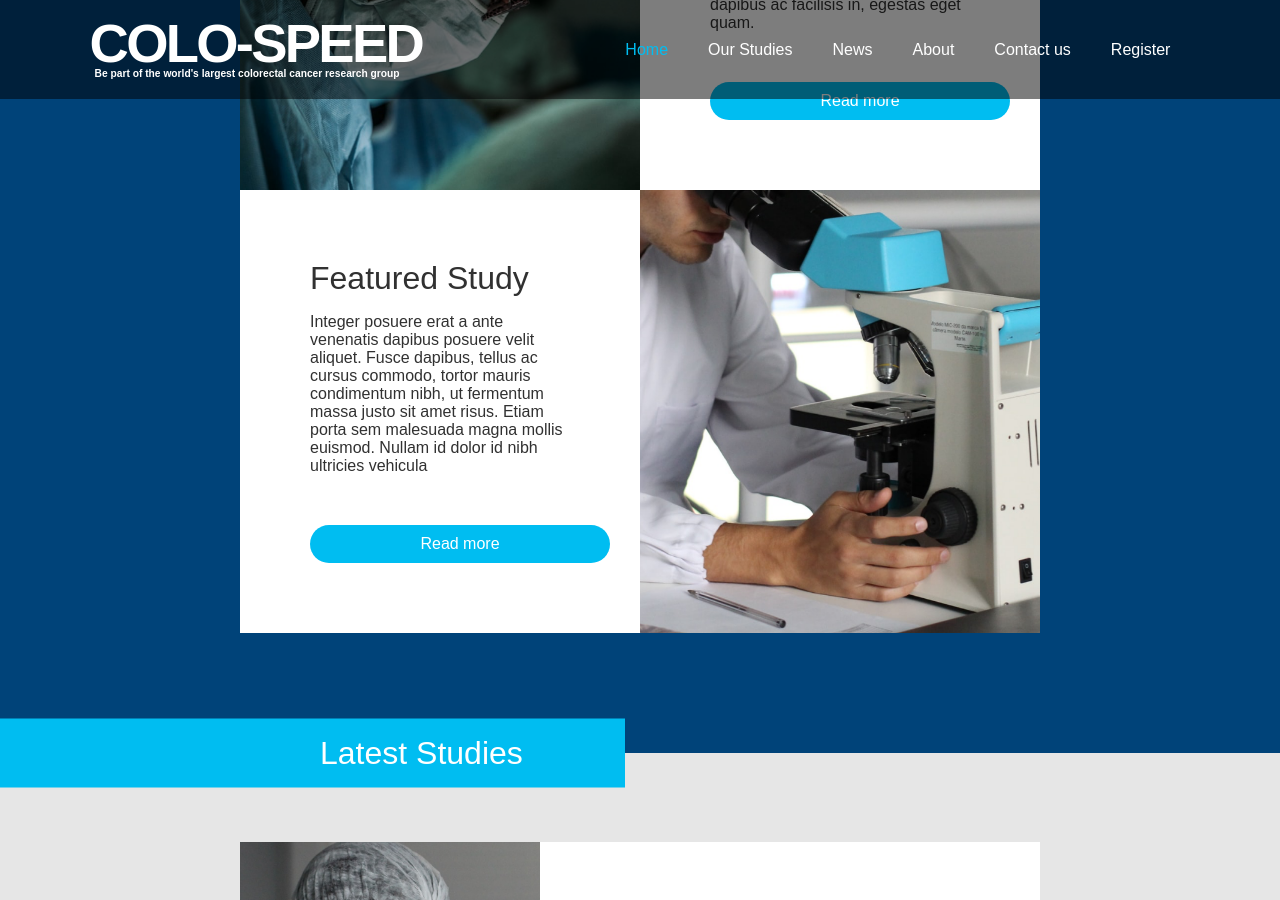
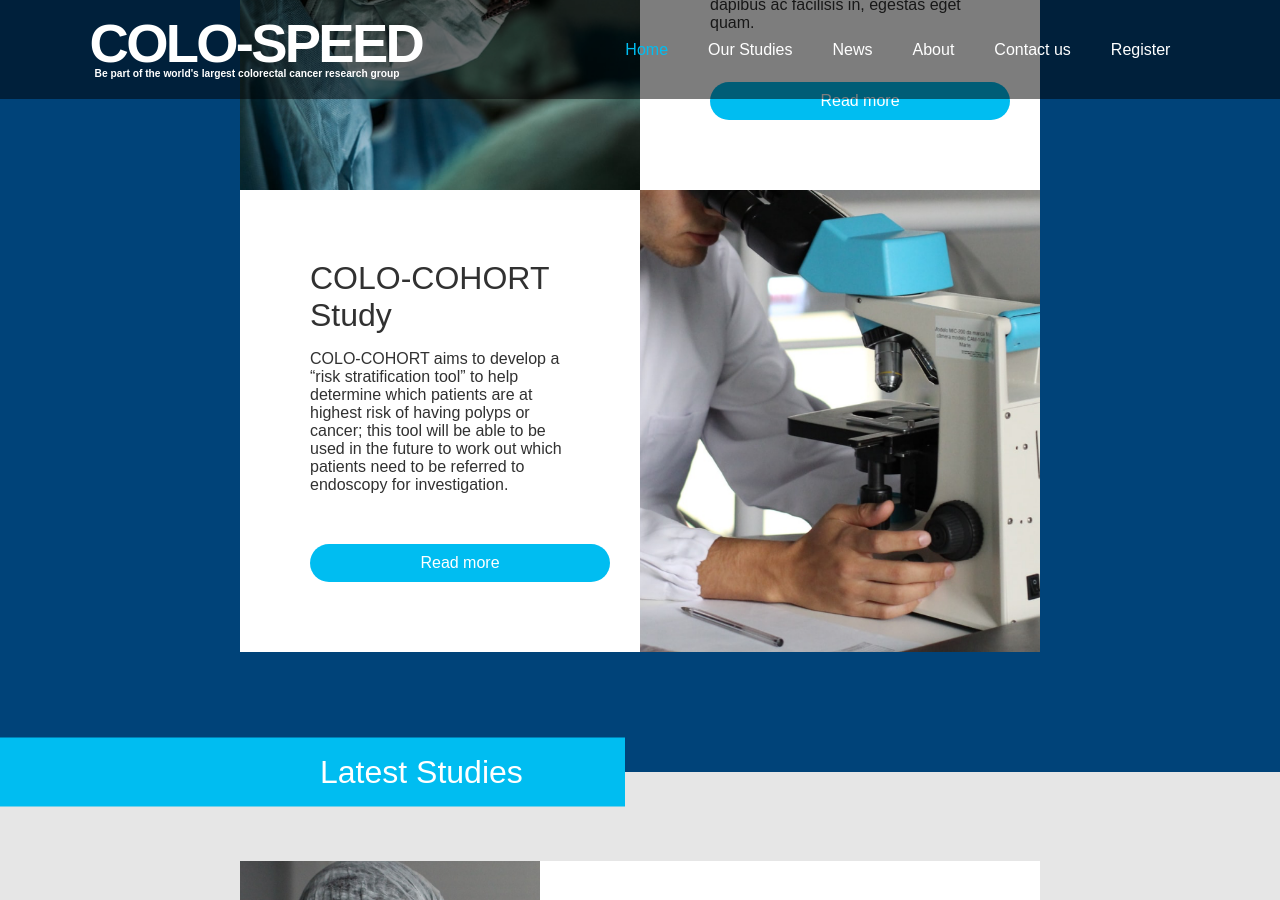
Before and after one commit to not-dalia/colo-speed-v2, a Jekyll site: the page built from index.html, in a window 1280 px wide and 900 px high, scrolled down 1775 px. Built offline with Jekyll 4.4.1, drawn with Linux system fonts in a browser that asks for light colours; some web fonts are replaced.

Commit message:
set colocohort as featured study

```diff
--- a/index.html
+++ b/index.html
@@ -85,11 +85,9 @@ layout: parent
         </div>
         <div class="row">
           <div class="col paragraph">
-            <div class="title gibson-medium">Featured Study</div>
+            <div class="title gibson-medium">COLO-COHORT Study</div>
             <p>
-              Integer posuere erat a ante venenatis dapibus posuere velit aliquet. Fusce dapibus, tellus ac cursus
-              commodo, tortor mauris condimentum nibh, ut fermentum massa justo sit amet risus. Etiam porta sem
-              malesuada magna mollis euismod. Nullam id dolor id nibh ultricies vehicula
+              COLO-COHORT aims to develop a “risk stratification tool” to help determine which patients are at highest risk of having polyps or cancer; this tool will be able to be used in the future to work out which patients need to be referred to endoscopy for investigation.
             </p>
             <div class="register-btn gibson-medium"><a href="/studies/">Read more</a></div>
           </div>
```
